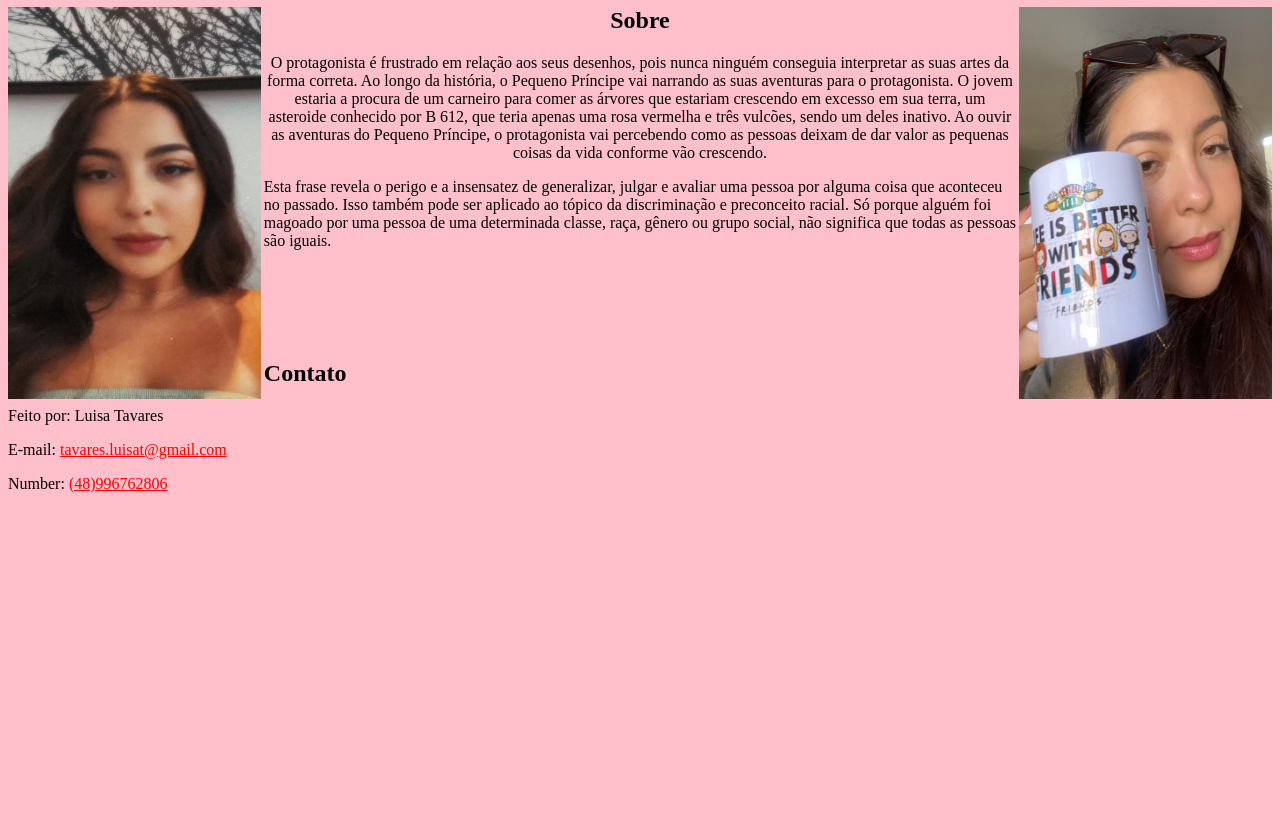
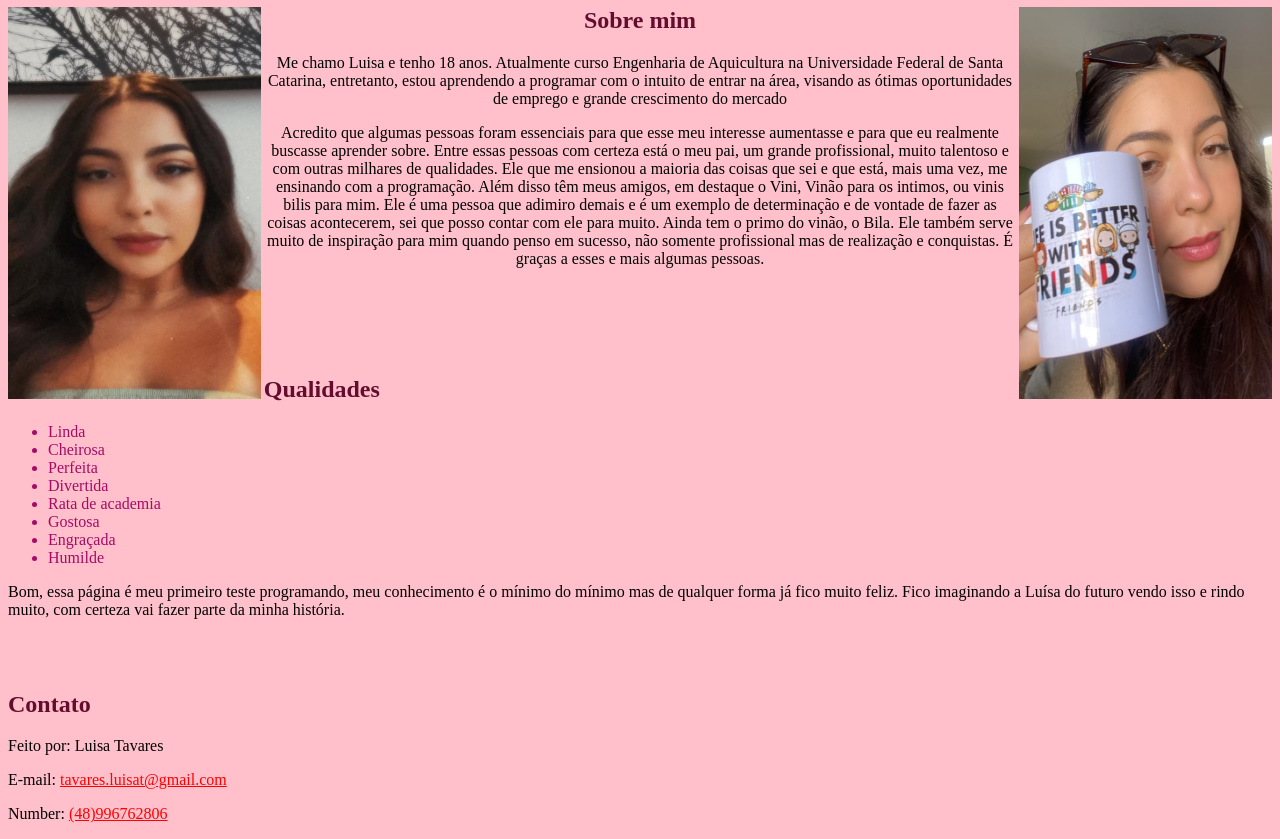
Before and after one commit to luisatav/luisatav.github.io, a plain HTML site: page index.html in a window 1280 px wide. Shown: the part 473-1312 px from the top of the page. Before the commit the page ends 982 px from the top, so only its background shows below. Drawn offline with Linux system fonts and the light colour scheme.

Commit message:
atualização

```diff
--- a/index.html
+++ b/index.html
@@ -2,22 +2,43 @@
 <meta charset="utf-8">
         <head>
                 <img src="capa.png" height="50%" width="100%"></>
-                <h1 style="color:black;" align="center" <font face="Helvetica">LUISA TAVARES</font></h1>
+                <h1 style="color:rgb(166, 10, 103);" align="center" <font face="Helvetica">LUISA TAVARES</font></h1>
                 <img src="principal.png" height="50%" width="20%" align="left"></>
  		    <title>Site da Lu</title>
 	          <img src="cafe.png" height="50%" width="20%" align="right"></>
         </head>
+<!--
+teste dos comentarios
+-->
+        <body style="background-color:pink;">
+                <h2 style="color:rgb(100, 12, 46);" align="middle">Sobre mim</h2>
+<div>
+                       <p style="color:black;"align="center"> Me chamo Luisa e tenho 18 anos. Atualmente curso Engenharia de Aquicultura na Universidade Federal de Santa Catarina, entretanto, estou aprendendo a programar com o intuito de entrar na área, visando as ótimas oportunidades de emprego e grande crescimento do mercado
+                     </p>
+                       <p style="color:black;" align="center"> Acredito que algumas pessoas foram essenciais para que esse meu interesse aumentasse e para que eu realmente buscasse aprender sobre. Entre essas pessoas com certeza está o meu pai, um grande profissional, muito talentoso e com outras milhares de qualidades. Ele que me ensionou a maioria das coisas que sei e que está, mais uma vez, me ensinando com a programação. Além disso têm meus amigos, em destaque o Vini, Vinão para os intimos, ou vinis bilis para mim. Ele é uma pessoa que adimiro demais e é um exemplo de determinação e de vontade de fazer as coisas acontecerem, sei que posso contar com ele para muito. Ainda tem o primo do vinão, o Bila. Ele também serve muito de inspiração para mim quando penso em sucesso, não somente profissional mas de realização e conquistas. É graças a esses e mais algumas pessoas.
+                     </div>
+                            <br></br>
+                            <br></br>
+                            <h2 style="color:rgb(100, 12, 46);" align="left" >Qualidades</h2>
+                            <p>
+<ul style="color:rgb(166, 10, 103)" align="left">
+       <li>Linda</li>
+       <li>Cheirosa</li>
+       <li>Perfeita</li>
+       <li>Divertida</li>
+       <li>Rata de academia</li>
+       <li>Gostosa</li>
+       <li>Engraçada</li>
+       <li>Humilde</li>
+</ul>
+</p>
+                      <p style="color:black">
+                             Bom, essa página é meu primeiro teste programando, meu conhecimento é o mínimo do mínimo mas de qualquer forma já fico muito feliz. Fico imaginando a Luísa do futuro vendo isso e rindo muito, com certeza vai fazer parte da minha história.
+                      </p>
+	<br></br>
 
-        <body style="background-color:pink;">
-                <h2 style="color:black;" align="middle">Sobre</h2>
 
-                       <p style="color:black;"align="center">O protagonista é frustrado em relação aos seus desenhos, pois nunca ninguém conseguia interpretar as suas artes da forma correta. Ao longo da história, o Pequeno Príncipe vai narrando as suas aventuras para o protagonista. O jovem estaria a procura de um carneiro para comer as árvores que estariam crescendo em excesso em sua terra, um asteroide conhecido por B 612, que teria apenas uma rosa vermelha e três vulcões, sendo um deles inativo. Ao ouvir as aventuras do Pequeno Príncipe, o protagonista vai percebendo como as pessoas deixam de dar valor as pequenas coisas da vida conforme vão crescendo.
-                       <p style="color:black;" alignt="center">Esta frase revela o perigo e a insensatez de generalizar, julgar e avaliar uma pessoa por alguma coisa que aconteceu no passado. Isso também pode ser aplicado ao tópico da discriminação e preconceito racial. Só porque alguém foi magoado por uma pessoa de uma determinada classe, raça, gênero ou grupo social, não significa que todas as pessoas são iguais.
-                       <br></br>
-			     <br></br>
-                       <br></br>
-
-                <h2 style="color:black;" align="left"> Contato</h2>
+                <h2 style="color:rgb(100, 12, 46) " align="left"> Contato</h2>
 
                        <p style="color:black;" align="right">
 
```
Also changed, not shown: doc.html (added, +16 -0 lines), page.html (added, +10 -0 lines).
